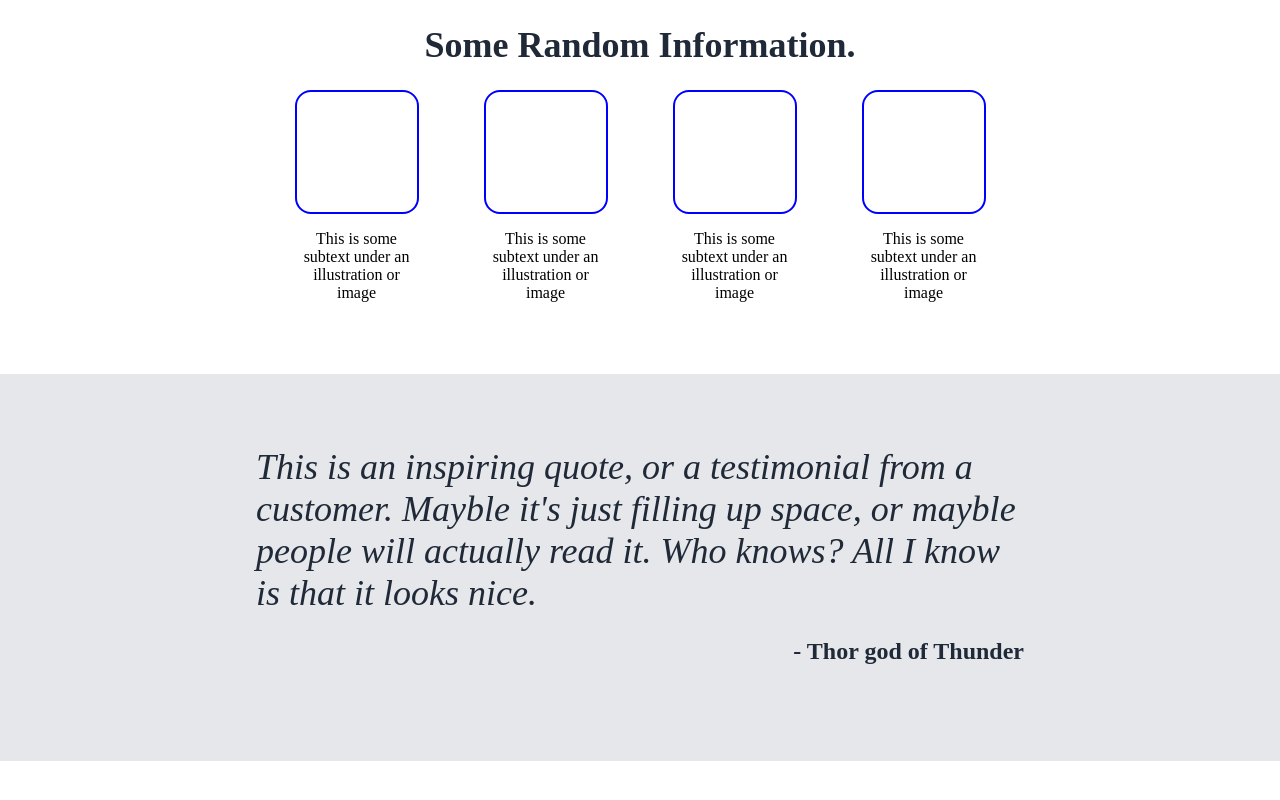
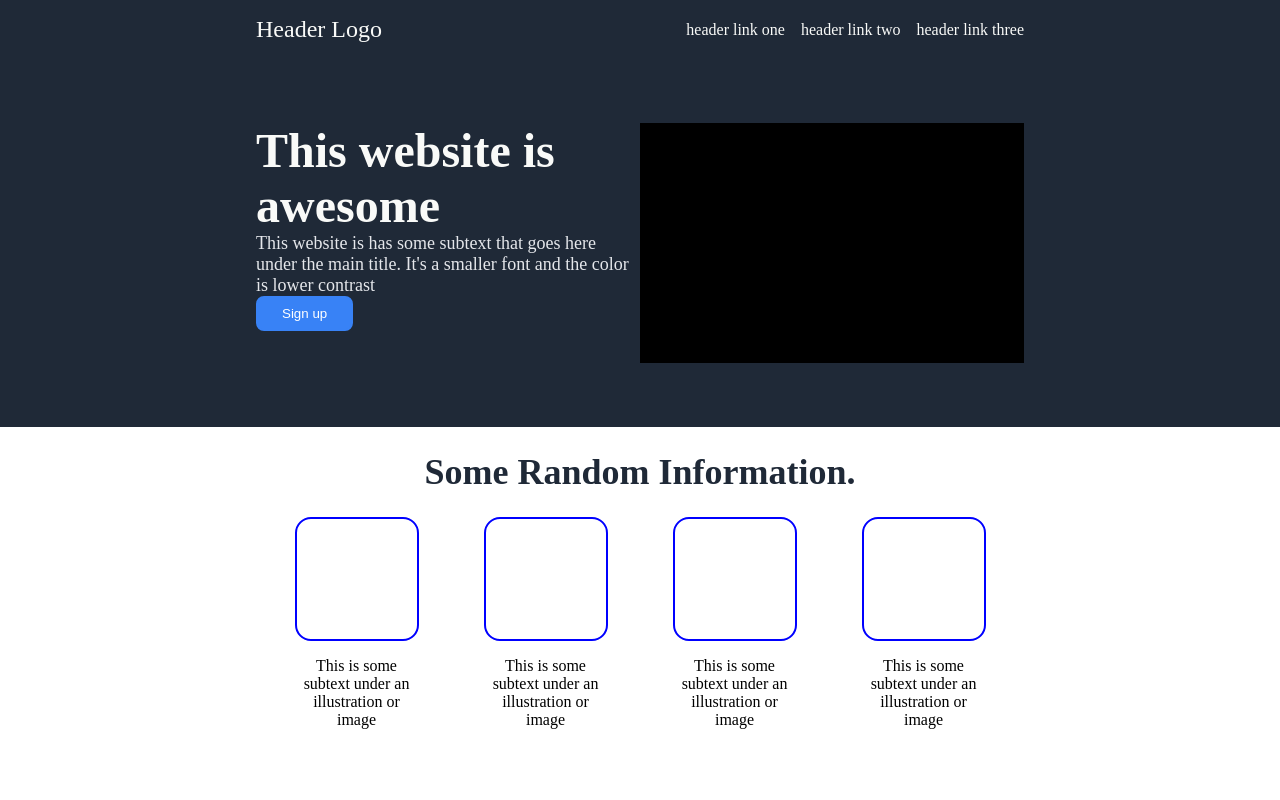
Before and after one commit to anshu616/landing-page, a plain HTML site: page index.html in a window 1280 px wide. Shown: the top 800 px of the page. Drawn offline with Linux system fonts and the light colour scheme.

Commit message:
header added

```diff
--- a/index.html
+++ b/index.html
@@ -7,6 +7,32 @@
     <title>First Project</title>
 </head>
 <body>
+    <div class="header-container">
+        <div class="header">
+            <div class="header-logo">Header Logo</div>
+            <ul class="header-links">
+              <li>header link one</li>
+              <li>header link two</li>
+              <li>header link three</li>
+            </ul>
+        </div>
+        <div class="header-content">
+            <div class="header-text">
+                <div class="main-text">
+                    This website is awesome
+                </div>
+                <div class="sub-text">
+                    This website is has some subtext that goes here under the
+                    main title. It's a smaller font and the color is lower
+                    contrast
+                </div>
+                <button>Sign up</button>
+            </div>
+            <div class="header-image">
+
+            </div>
+        </div>
+    </div>
     <div class="info">
         <div class="info-header">Some Random Information.</div>
         <div class="boxes">
--- a/styles.css
+++ b/styles.css
@@ -1,6 +1,63 @@
 body {
     box-sizing: border-box;
     margin: 0;
+}
+
+.header-container {
+    background: #1F2937;
+}
+
+.header {
+    display: flex;
+    color: #F9FAF8;
+    justify-content: space-between;
+    flex-wrap: wrap;
+    padding: 16px;
+    max-width: 60vw;
+    margin: auto;
+}
+
+.header-logo {
+    font-size: 24px;
+}
+
+.header-links {
+    list-style: none;
+    margin: 0;
+    padding: 0;
+    display: flex;
+    align-items: center;
+    gap: 16px;
+}
+
+.header-content {
+    display: flex;
+    max-width: 60vw;
+    margin: auto;
+    padding-top: 64px;
+    padding-bottom: 64px;
+    flex-wrap: wrap;
+}
+
+.main-text {
+    font-size: 48px;
+    font-weight: bolder;
+    color: #F9FAF8;
+}
+
+.sub-text {
+    font-size: 18px;
+    color: #E5E7EB;
+}
+
+.header-text {
+    flex-basis: 50%;
+}
+
+.header-image {
+    flex-basis: 50%;
+    height: 30vh;
+    background-color: black;
 }
 
 .info {
@@ -91,9 +148,16 @@ body {
 }
 
 button {
-    border: 2px solid white;
     border-radius: 8px;
     color: white;
     background: #3882F6;
     padding: 8px 24px;
 }
+
+.call-to-action button {
+    border: 2px solid white;
+}
+
+.header-content button {
+    border: 2px solid #3882F6;
+}
```
